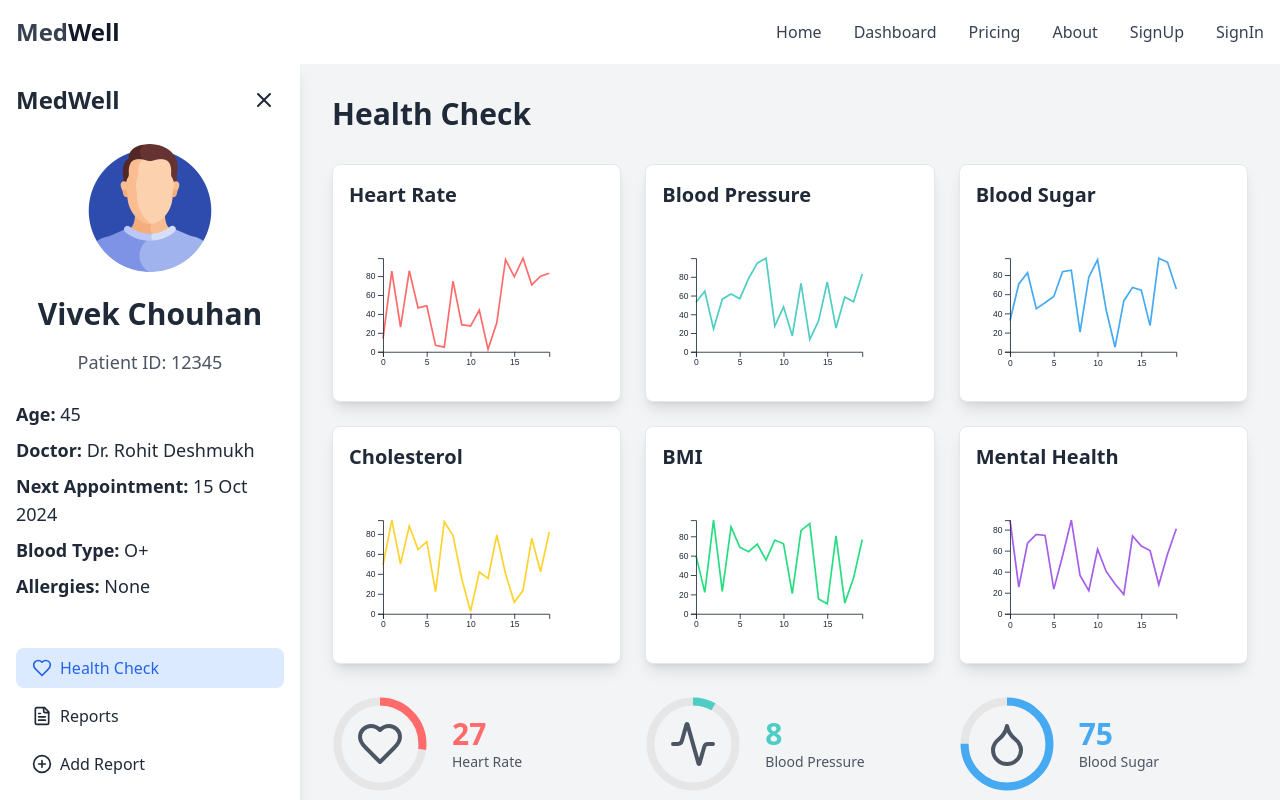
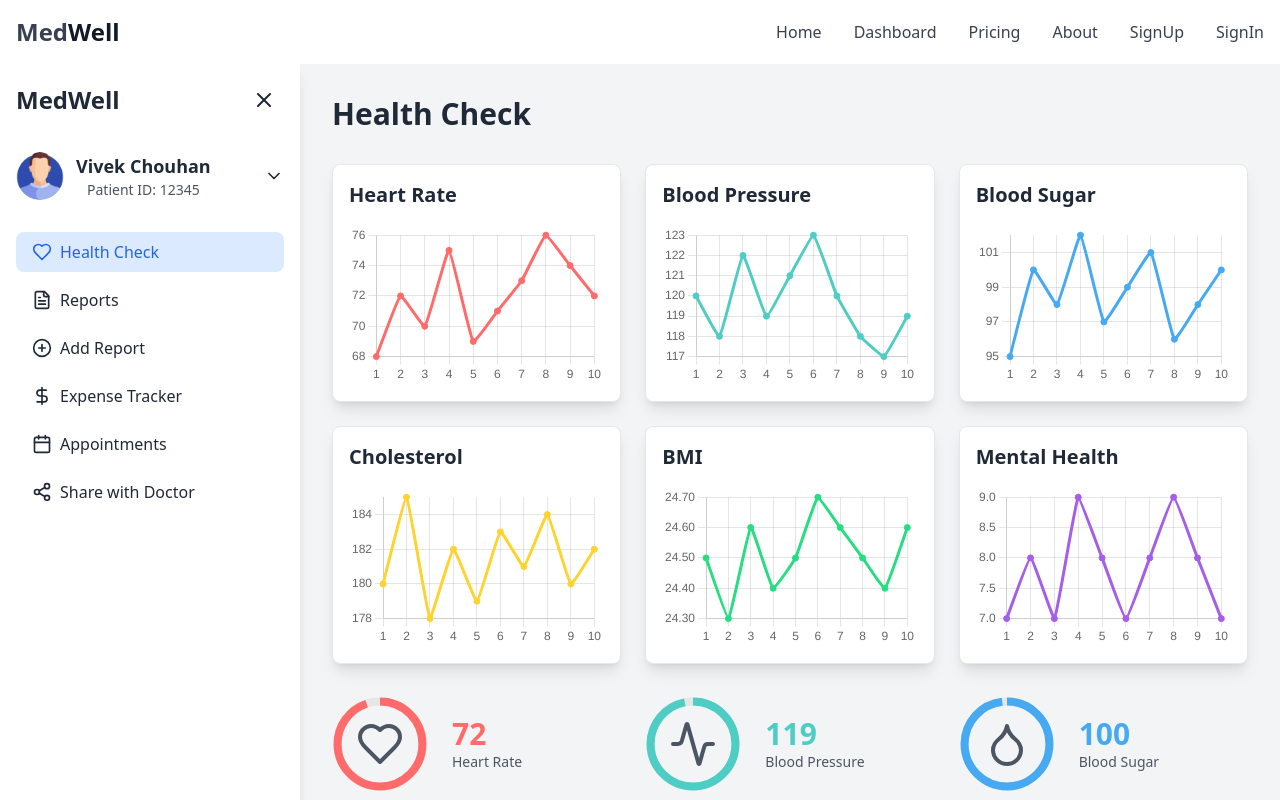
Before and after one commit to rsayyed591/Medwell-Frontend, a React (Vite) app: page /dashboard in a window 1280 px wide. Both pictures are taken after a click on the button 32 px from the left and 92 px from the top of the page. Shown: the top 800 px of the page. Built offline with nearby package versions, Linux system fonts and the light colour scheme.

Commit message:
changed from d3 to chart js and changes in the sidebar

```diff
--- a/package.json
+++ b/package.json
@@ -14,6 +14,8 @@
     "@radix-ui/react-label": "^2.1.0",
     "@tabler/icons-react": "^3.18.0",
     "aceternity-ui": "^0.2.2",
+    "chart.js": "^4.4.4",
+    "chartjs": "^0.3.24",
     "clsx": "^2.1.1",
     "d3": "^7.9.0",
     "framer-motion": "^11.8.0",
@@ -21,6 +23,7 @@
     "lucide-react": "^0.445.0",
     "react": "^18.3.1",
     "react-bootstrap": "^2.10.4",
+    "react-chartjs-2": "^5.2.0",
     "react-dom": "^18.3.1",
     "react-intersection-observer": "^9.13.1",
     "react-router-dom": "^6.26.2",
--- a/src/pages/Dashboard.jsx
+++ b/src/pages/Dashboard.jsx
@@ -1,53 +1,57 @@
-import React, { useEffect, useRef, useState } from 'react'
-import * as d3 from 'd3'
+import React, { useEffect, useState } from 'react'
 import Patient from './../../public/patient.png'
-import { Activity, Heart, Thermometer, Droplet, User, Brain, Menu, X, FileText, PlusCircle, DollarSign, Calendar, Share2, ChevronRight } from 'lucide-react'
+import { Activity, Heart, Thermometer, Droplet, User, Brain, Menu, X, FileText, PlusCircle, DollarSign, Calendar, Share2, ChevronRight, ChevronUp, ChevronDown } from 'lucide-react'
 import { motion, AnimatePresence } from 'framer-motion'
 import { useInView } from 'react-intersection-observer'
 import { Link } from 'react-router-dom'
-// Mock data for charts
-const generateChartData = () => Array.from({ length: 20 }, (_, i) => ({ x: i, y: Math.random() * 100 }))
+import { Line } from 'react-chartjs-2'
+import { Chart as ChartJS, CategoryScale, LinearScale, PointElement, LineElement, Title, Tooltip, Legend } from 'chart.js'
 
-const LineChart = ({ data, color }) => {
-  const svgRef = useRef(null)
+ChartJS.register(CategoryScale, LinearScale, PointElement, LineElement, Title, Tooltip, Legend)
 
-  useEffect(() => {
-    if (data && svgRef.current) {
-      const svg = d3.select(svgRef.current)
-      svg.selectAll("*").remove() // Clear previous chart
+const defaultChartData = {
+  heartRate: [68, 72, 70, 75, 69, 71, 73, 76, 74, 72],
+  bloodPressure: [120, 118, 122, 119, 121, 123, 120, 118, 117, 119],
+  bloodSugar: [95, 100, 98, 102, 97, 99, 101, 96, 98, 100],
+  cholesterol: [180, 185, 178, 182, 179, 183, 181, 184, 180, 182],
+  bmi: [24.5, 24.3, 24.6, 24.4, 24.5, 24.7, 24.6, 24.5, 24.4, 24.6],
+  mentalHealth: [7, 8, 7, 9, 8, 7, 8, 9, 8, 7]
+}
 
-      const margin = { top: 20, right: 20, bottom: 30, left: 40 }
-      const width = svg.node().getBoundingClientRect().width
-      const height = svg.node().getBoundingClientRect().height
-      const innerWidth = width - margin.left - margin.right
-      const innerHeight = height - margin.top - margin.bottom
+const LineChart = ({ data, color, label }) => {
+  const chartData = {
+    labels: Array.from({ length: data.length }, (_, i) => i + 1),
+    datasets: [
+      {
+        label: label,
+        data: data,
+        borderColor: color,
+        backgroundColor: color,
+        tension: 0.1,
+      },
+    ],
+  }
 
-      const x = d3.scaleLinear().domain([0, data.length - 1]).range([0, innerWidth])
-      const y = d3.scaleLinear().domain([0, d3.max(data, d => d.y)]).range([innerHeight, 0])
+  const options = {
+    responsive: true,
+    maintainAspectRatio: false,
+    scales: {
+      y: {
+        beginAtZero: false,
+      },
+    },
+    plugins: {
+      legend: {
+        display: false,
+      },
+      tooltip: {
+        mode: 'index',
+        intersect: false,
+      },
+    },
+  }
 
-      const line = d3.line()
-        .x((d, i) => x(i))
-        .y(d => y(d.y))
-
-      const g = svg.append("g").attr("transform", `translate(${margin.left},${margin.top})`)
-
-      g.append("path")
-        .datum(data)
-        .attr("fill", "none")
-        .attr("stroke", color)
-        .attr("stroke-width", 2)
-        .attr("d", line)
-
-      g.append("g")
-        .attr("transform", `translate(0,${innerHeight})`)
-        .call(d3.axisBottom(x).ticks(5))
-
-      g.append("g")
-        .call(d3.axisLeft(y).ticks(5))
-    }
-  }, [data, color])
-
-  return <svg ref={svgRef} width="100%" height="100%" viewBox="0 0 300 150" preserveAspectRatio="xMidYMid meet"></svg>
+  return <Line data={chartData} options={options} />
 }
 
 const CircularMetric = ({ value, total, label, icon: Icon, color }) => {
@@ -117,14 +121,15 @@ export default function MedicalDashboard() {
   const [isSidebarOpen, setIsSidebarOpen] = useState(false)
   const [activeSection, setActiveSection] = useState('Health Check')
   const [isMobile, setIsMobile] = useState(false)
+  const [isProfileExpanded, setIsProfileExpanded] = useState(false)
 
   const charts = [
-    { label: "Heart Rate", color: "#ff6b6b", icon: Heart },
-    { label: "Blood Pressure", color: "#4ecdc4", icon: Activity },
-    { label: "Blood Sugar", color: "#45aaf2", icon: Droplet },
-    { label: "Cholesterol", color: "#fed330", icon: Thermometer },
-    { label: "BMI", color: "#26de81", icon: User },
-    { label: "Mental Health", color: "#a55eea", icon: Brain }
+    { label: "Heart Rate", color: "#ff6b6b", icon: Heart, data: defaultChartData.heartRate },
+    { label: "Blood Pressure", color: "#4ecdc4", icon: Activity, data: defaultChartData.bloodPressure },
+    { label: "Blood Sugar", color: "#45aaf2", icon: Droplet, data: defaultChartData.bloodSugar },
+    { label: "Cholesterol", color: "#fed330", icon: Thermometer, data: defaultChartData.cholesterol },
+    { label: "BMI", color: "#26de81", icon: User, data: defaultChartData.bmi },
+    { label: "Mental Health", color: "#a55eea", icon: Brain, data: defaultChartData.mentalHealth }
   ]
 
   const navItems = [
@@ -135,6 +140,16 @@ export default function MedicalDashboard() {
     { label: "Appointments", icon: Calendar },
     { label: "Share with Doctor", icon: Share2 },
   ]
+
+  const patientInfo = {
+    name: "Vivek Chouhan",
+    id: "12345",
+    age: "45",
+    doctor: "Dr. Rohit Deshmukh",
+    nextAppointment: "15 Oct 2024",
+    bloodType: "O+",
+    allergies: "None",
+  }
 
   useEffect(() => {
     setIsLoaded(true)
@@ -160,7 +175,7 @@ export default function MedicalDashboard() {
                   <div className="bg-white rounded-lg p-4 shadow-lg border border-gray-200 transition-all duration-300 hover:shadow-xl hover:-translate-y-1">
                     <h3 className="text-xl font-semibold mb-4 text-gray-800">{chart.label}</h3>
                     <div className="h-40">
-                      {isLoaded && <LineChart data={generateChartData()} color={chart.color} />}
+                      {isLoaded && <LineChart data={chart.data} color={chart.color} label={chart.label} />}
                     </div>
                   </div>
                 </AnimatedCard>
@@ -172,8 +187,8 @@ export default function MedicalDashboard() {
               {charts.map((chart, index) => (
                 <AnimatedCard key={index} index={index} delay={index >= 3 ? 0.5 : 0}>
                   <CircularMetric
-                    value={Math.floor(Math.random() * 100)}
-                    total={100}
+                    value={chart.data[chart.data.length - 1]}
+                    total={Math.max(...chart.data)}
                     label={chart.label}
                     icon={chart.icon}
                     color={chart.color}
@@ -198,6 +213,41 @@ export default function MedicalDashboard() {
     }
   }
 
+  const ProfileSection = () => (
+    <div className={`p-4 ${(!isMobile && !isSidebarOpen) ? 'hidden' : ''}`}>
+      <button
+        onClick={() => setIsProfileExpanded(!isProfileExpanded)}
+        className="w-full flex items-center justify-between mb-4"
+      >
+        <div className="flex items-center">
+          <img src={Patient} alt="Patient" className="w-12 h-12 rounded-full mr-3" />
+          <div>
+            <h2 className="text-lg font-bold text-gray-800">{patientInfo.name}</h2>
+            <p className="text-sm text-gray-600">Patient ID: {patientInfo.id}</p>
+          </div>
+        </div>
+        {isProfileExpanded ? <ChevronUp className="h-5 w-5" /> : <ChevronDown className="h-5 w-5" />}
+      </button>
+      <AnimatePresence>
+        {isProfileExpanded && (
+          <motion.div
+            initial={{ opacity: 0, height: 0 }}
+            animate={{ opacity: 1, height: 'auto' }}
+            exit={{ opacity: 0, height: 0 }}
+            transition={{ duration: 0.3 }}
+            className="text-sm space-y-2 mb-4"
+          >
+            <p><strong>Age:</strong> {patientInfo.age}</p>
+            <p><strong>Doctor:</strong> {patientInfo.doctor}</p>
+            <p><strong>Next Appointment:</strong> {patientInfo.nextAppointment}</p>
+            <p><strong>Blood Type:</strong> {patientInfo.bloodType}</p>
+            <p><strong>Allergies:</strong> {patientInfo.allergies}</p>
+          </motion.div>
+        )}
+      </AnimatePresence>
+    </div>
+  )
+
   return (
     <div className="bg-gray-100 text-gray-800 min-h-screen flex">
       {/* Sidebar */}
@@ -221,27 +271,22 @@ export default function MedicalDashboard() {
                 <ChevronRight className="h-6 w-6" />
               </button>
             )}
-            <div className={`p-4 ${(!isMobile && !isSidebarOpen) ? 'hidden' : ''}`}>
-              <div className="flex justify-between items-center mb-6">
+            <div className="flex justify-between items-center p-4">
+              {isSidebarOpen ? (
                 <Link to="/" className="text-2xl font-bold">MedWell</Link>
+              ) : (
+                <img src={Patient} alt="Patient" className="w-10 h-8 rounded-full" />
+              )}
+              {(isMobile || isSidebarOpen) && (
                 <button
                   className="p-2 rounded-full hover:bg-gray-200 transition-colors duration-200"
                   onClick={toggleSidebar}
                 >
                   <X className="h-6 w-6" />
                 </button>
-              </div>
-              <img src={Patient} alt="Patient" className="w-32 h-32 rounded-full mx-auto mb-6" />
-              <h2 className="text-3xl font-bold text-center mb-4 text-gray-800">Vivek Chouhan</h2>
-              <p className="text-lg text-center text-gray-600 mb-6">Patient ID: 12345</p>
-              <div className="text-lg space-y-2 mb-8">
-                <p><strong className="font-semibold">Age:</strong> 45</p>
-                <p><strong className="font-semibold">Doctor:</strong> Dr. Rohit Deshmukh</p>
-                <p><strong className="font-semibold">Next Appointment:</strong> 15 Oct 2024</p>
-                <p><strong className="font-semibold">Blood Type:</strong> O+</p>
-                <p><strong className="font-semibold">Allergies:</strong> None</p>
-              </div>
+              )}
             </div>
+            <ProfileSection />
             <nav className={`${(!isMobile && !isSidebarOpen) ? 'px-2 mt-4' : 'px-4'}`}>
               {navItems.map((item, index) => (
                 <button
```
Also changed, not shown: 1 other file (tests, documents, lock files or other folders).
